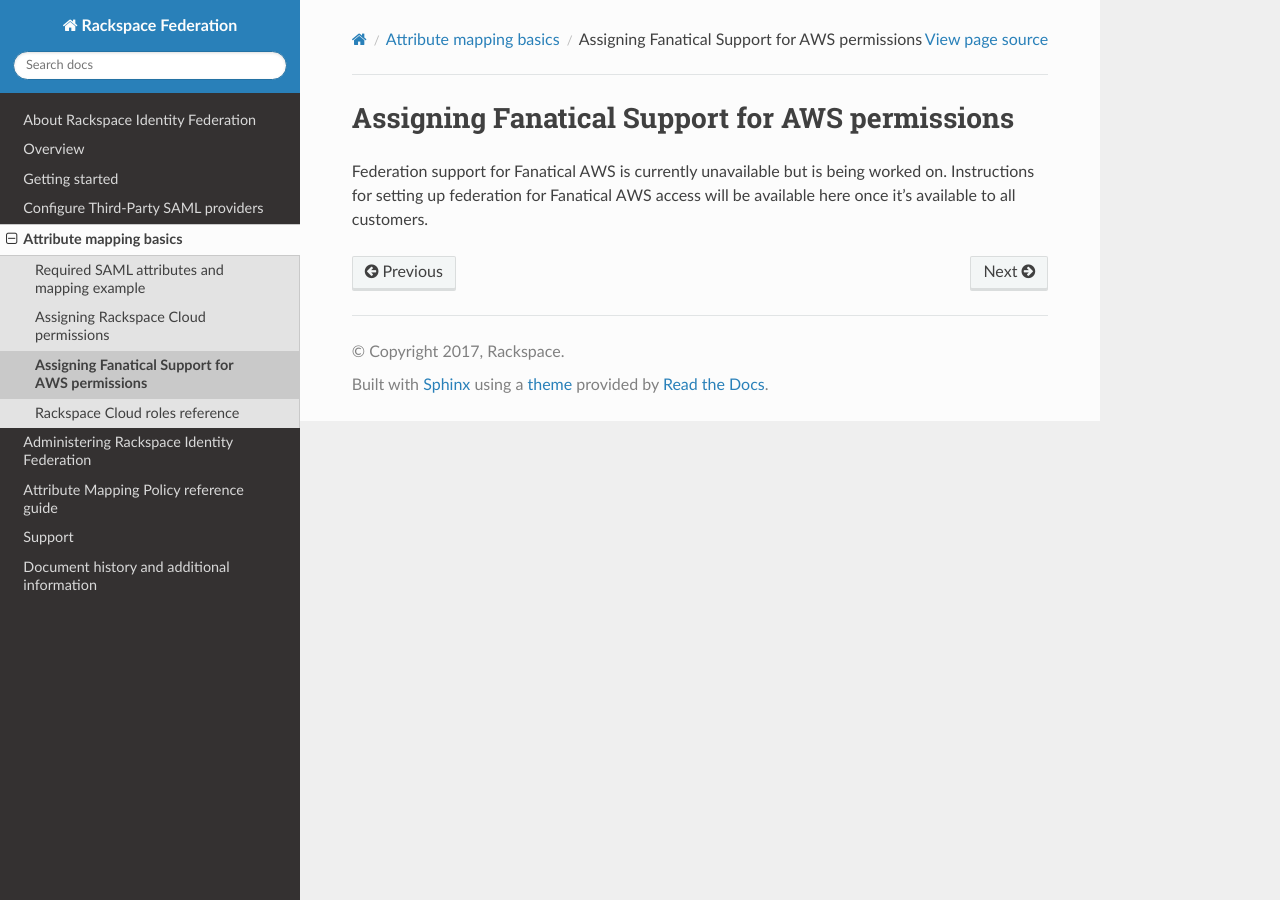
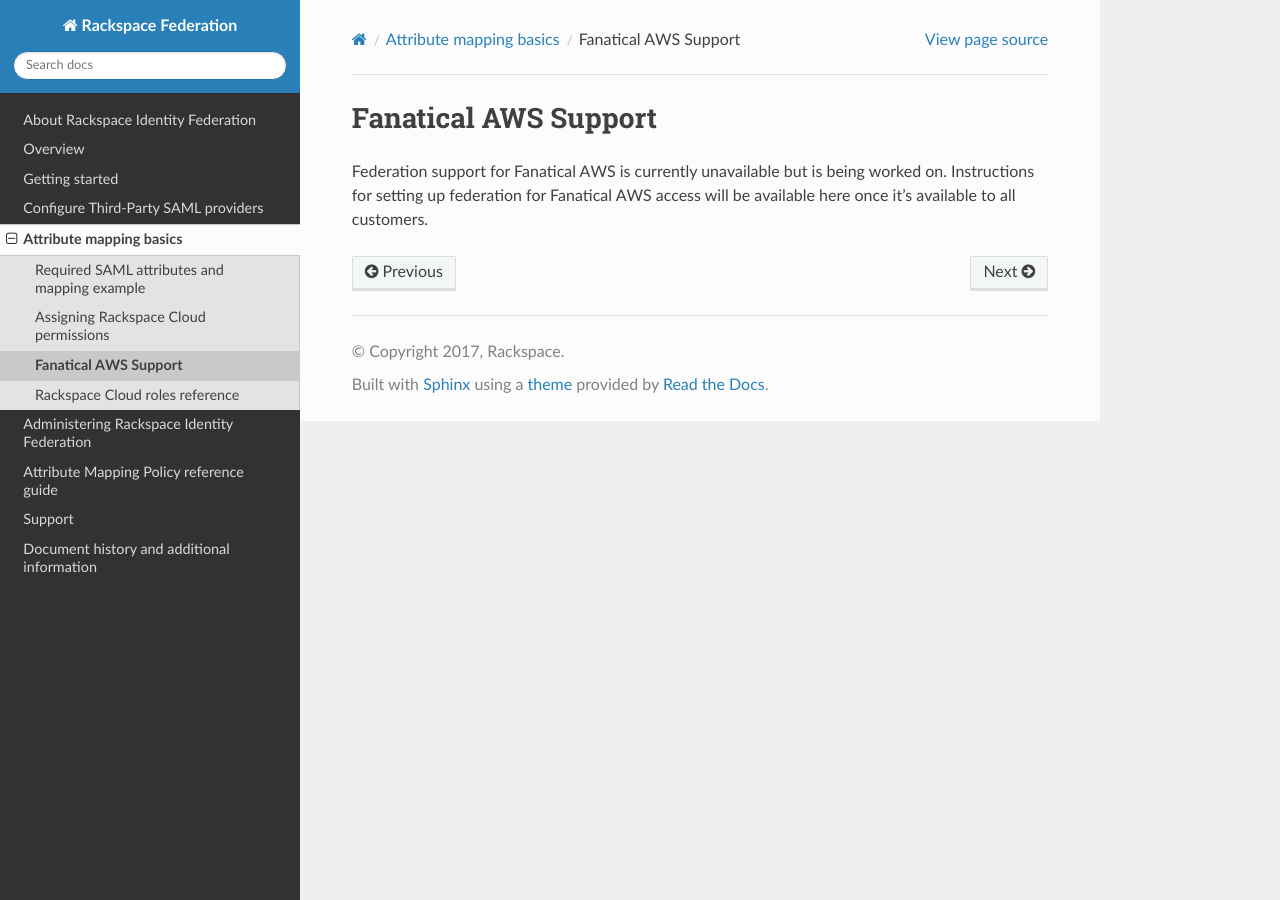
Before and after one commit to rackerlabs/docs-rackspace-federation, a Sphinx documentation site: the page built from doc/attribmapping-basics/faws-mapping.rst, in a window 1280 px wide. Built offline with Sphinx 7.4.7 and the Read the Docs theme 2.0.0, drawn with Linux system fonts in a browser that asks for light colours; the version number could not be read and is left out.

Commit message:
Fix title

```diff
--- a/doc/attribmapping-basics/faws-mapping.rst
+++ b/doc/attribmapping-basics/faws-mapping.rst
@@ -1,6 +1,6 @@
 .. _faws-mapping-ug:
 
-Assigning Fanatical Support for AWS permissions
+Fanatical AWS Support
 -----------------------------------------------
 
 Federation support for Fanatical AWS is currently unavailable but is being
```
